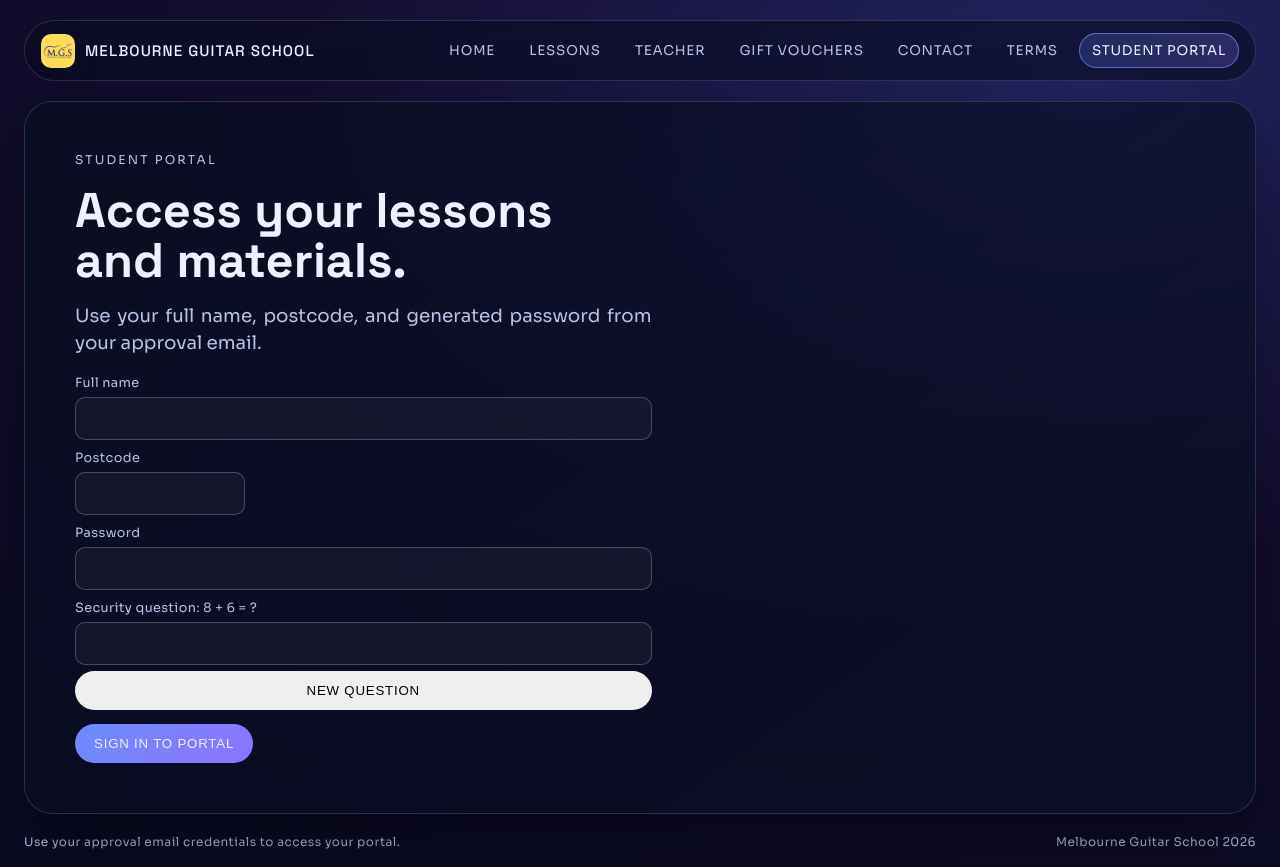
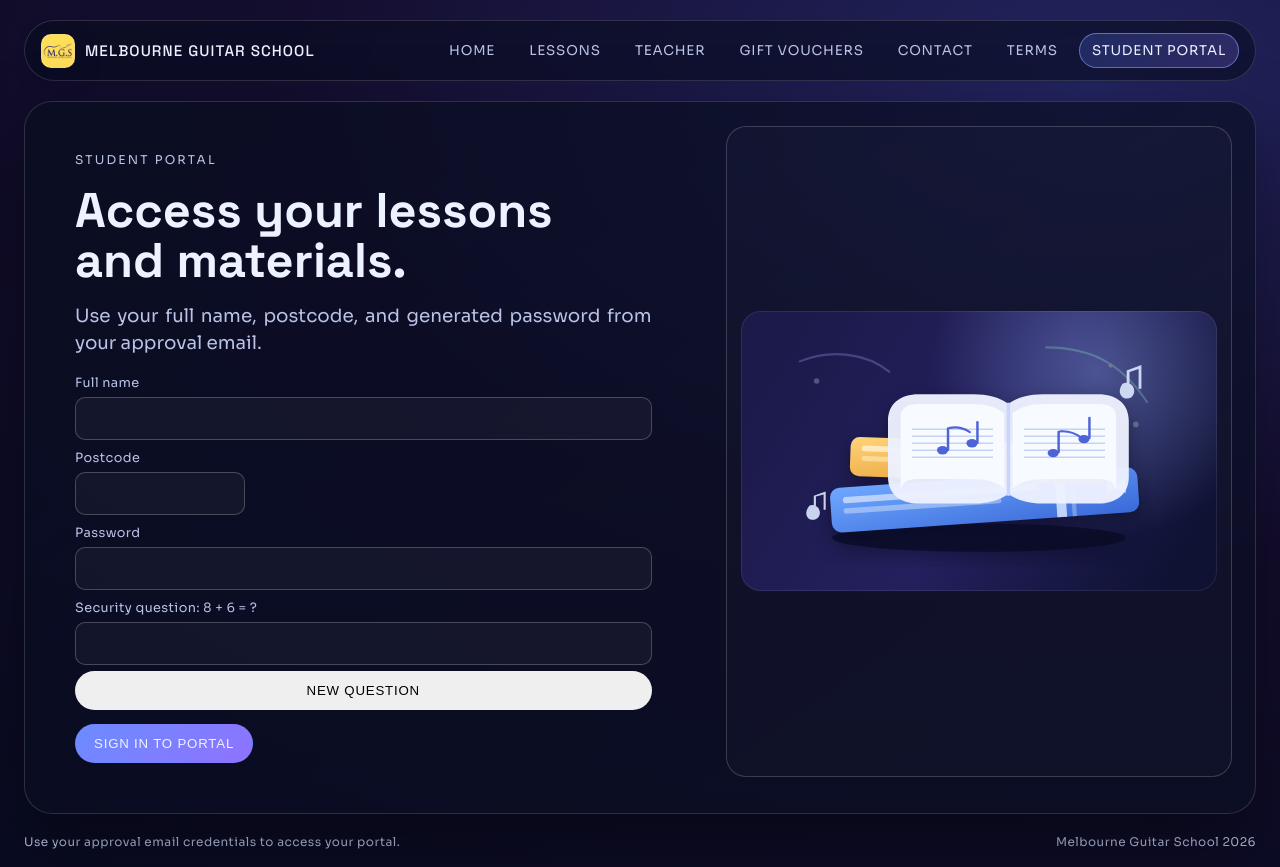
Before and after one commit to grahfy/lessonflow, a Next.js app: page /student/login in a window 1280 px wide. Built offline with nearby package versions, Linux system fonts and the light colour scheme; no server answers.

Commit message:
fix: tighten deploy retention and restore student login visual
Keep only the two most recent releases and update the installed systemd unit on deploy so restart policy changes are applied.

Also restore the student login page right-side visual panel and map it to the student portal illustration.

```diff
--- a/src/app/student/login/page.tsx
+++ b/src/app/student/login/page.tsx
@@ -32,7 +32,8 @@ export default async function StudentLoginPage() {
       title="Access your lessons and materials."
       lead="Use your full name, postcode, and generated password from your approval email."
       leadJustified
-      hideVisual
+      visualLabel="Student portal materials"
+      visualClassName="student-login-hero"
     >
       <StudentLoginForm />
     </PanelLayout>
--- a/src/styles/globals.css
+++ b/src/styles/globals.css
@@ -358,6 +358,14 @@ h1 {
   background-image: url("/images/teacher-image.jpg");
 }
 
+.student-login-hero {
+  background-image: url("/images/student-portal-music-books.svg");
+  background-size: contain;
+  background-repeat: no-repeat;
+  background-position: center;
+  background-color: rgba(255, 255, 255, 0.02);
+}
+
 .vouchers-hero {
   background-image: url("/images/voucher-image.jpg");
 }
```
Also changed, not shown: 2 other files (tests, documents, lock files or other folders).
